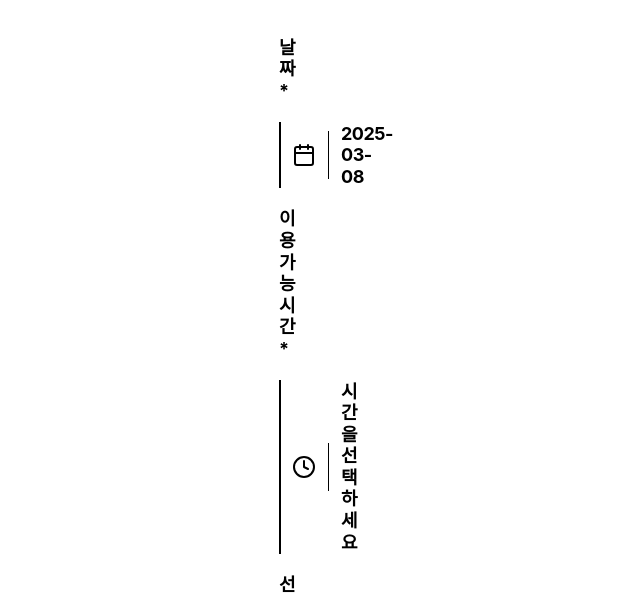
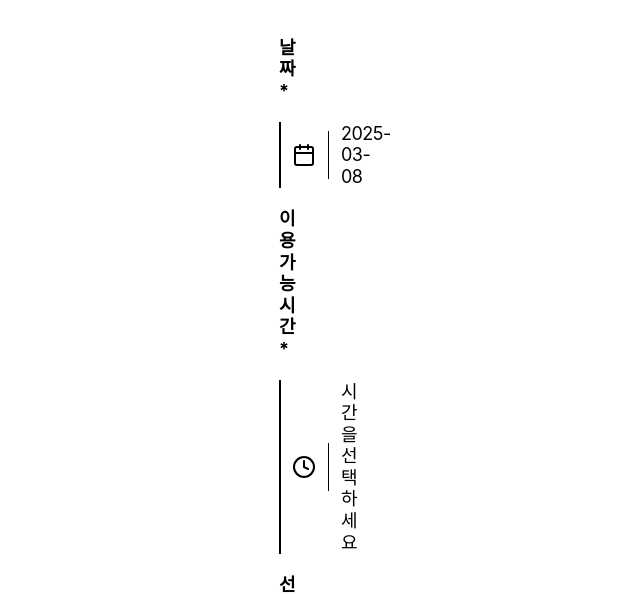
Before and after one commit to msun97/project-vancleef, a React (Vite) app: page /reservation in a window 1280 px wide. Shown: the part 6080-6675 px from the top of the page, without its empty margins (381-1021 px from the left). Built offline with nearby package versions, Linux system fonts and the light colour scheme; a web font is replaced by a local one.

Commit message:
버튼 mb 70px 추가, dropdown 폰트 normal 적용.

```diff
--- a/src/components/reservationc/ReservationDetailForm.jsx
+++ b/src/components/reservationc/ReservationDetailForm.jsx
@@ -42,13 +42,13 @@ const ReservationDetailForm = () => {
                     </div>
 
                     {/* 날짜 표시 부분 */}
-                    <div className='flex-1 px-3'>{dateValue}</div>
+                    <div className='flex-1 px-3 font-normal'>{dateValue}</div>
                 </div>
                 <p>이용 가능 시간 *</p>
                 <TimePicker />
                 <p>선호 언어 *</p>
                 <div className='relative inline-block'>
-                    <select name='' id='' className='border py-[14px] px-[17px] w-full'>
+                    <select name='' id='' className='border py-[14px] px-[17px] w-full font-normal'>
                         <option value=''></option>
                         <option value='한국어'>한국어</option>
                         <option value='영어'>영어</option>
@@ -73,7 +73,7 @@ const ReservationDetailForm = () => {
                     className='border text-content-s py-[11px] px-[17px] w-full h-[400px] placeholder-gray-30 font-normal'
                 ></textarea>
 
-                <Button variant='secondary' className='w-[133px] h-[55px] mx-auto'>
+                <Button variant='secondary' className='w-[133px] h-[55px] mx-auto mb-[70px]'>
                     확인
                 </Button>
             </div>
--- a/src/components/reservationc/TimePicker.jsx
+++ b/src/components/reservationc/TimePicker.jsx
@@ -69,7 +69,7 @@ const TimePicker = () => {
                     </button>
                 </div>
 
-                <div className='flex-1 px-3'>{selectedTime || '시간을 선택하세요'}</div>
+                <div className='flex-1 px-3 font-normal'>{selectedTime || '시간을 선택하세요'}</div>
             </div>
 
             {/* 시간 선택 드롭다운 */}
```
